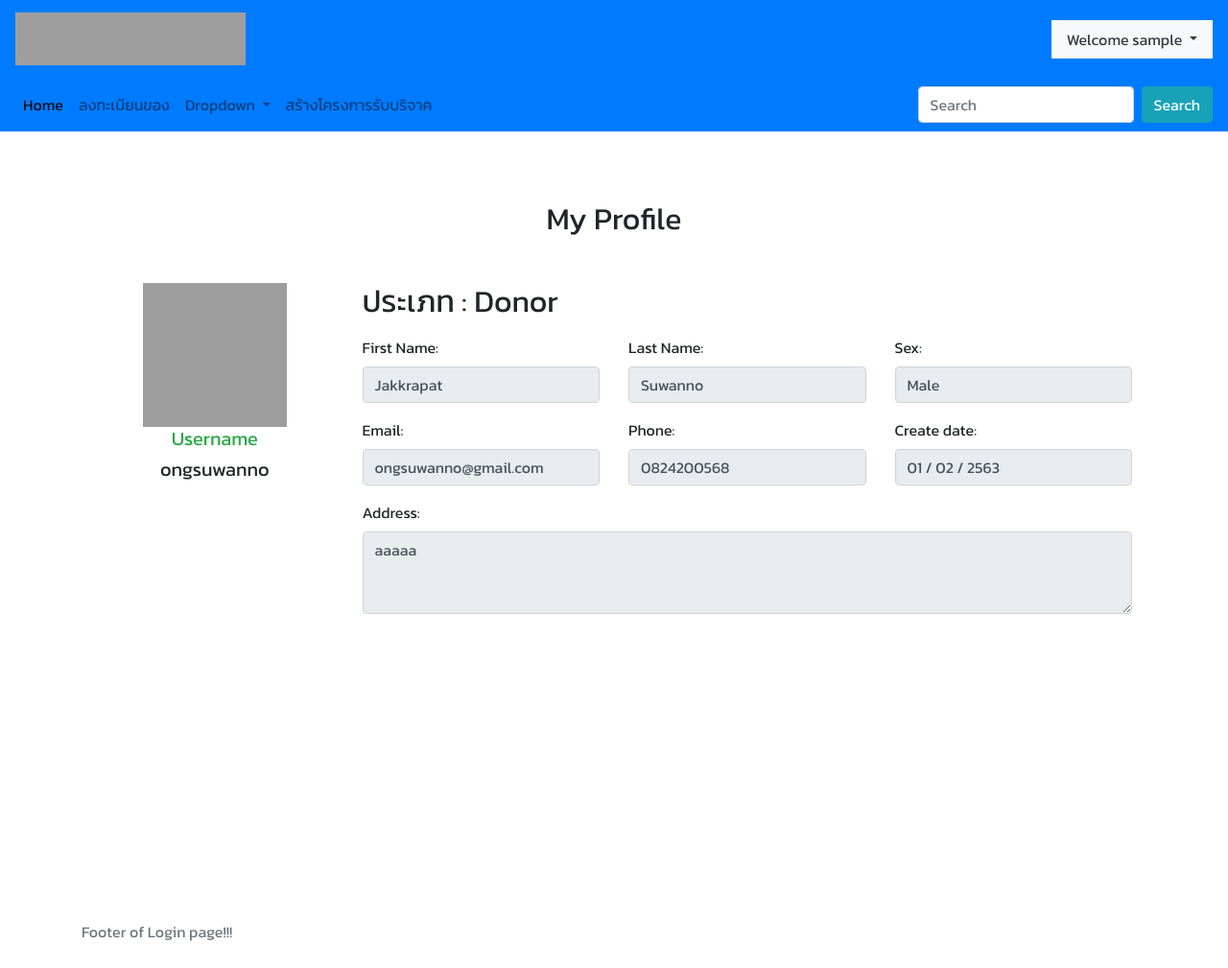
After one commit to sahussawud/InternetOfDonationThings, a Django app: page /profile/ in a window 1280 px wide. The commit adds this page. Shown: the whole page at 96% size. Run offline with Django 3.2, Linux system fonts and the light colour scheme; the visitor is signed in with stand-in values (Sample User, id 1); some libraries are stand-ins or nearby versions; grey boxes are pictures that could not be loaded.

Commit message:
profile page update

```diff
--- a/IODT/attendance/urls.py
+++ b/IODT/attendance/urls.py
@@ -16,6 +16,9 @@ Including another URLconf
 from django.contrib import admin
 from django.urls import include, path
 from register.views import my_login, my_profile
+from django.conf import settings
+from django.contrib.staticfiles.urls import static
+from django.contrib.staticfiles.urls import staticfiles_urlpatterns
 
 urlpatterns = [
     path('admin/', admin.site.urls),
@@ -26,3 +29,6 @@ urlpatterns = [
     path('login/', my_login, name='login'),
     path('profile/', my_profile, name='profile'),
 ]
+
+urlpatterns += staticfiles_urlpatterns()
+urlpatterns += static(settings.MEDIA_URL, document_root=settings.MEDIA_ROOT)
--- /dev/null
+++ b/IODT/register/templates/register/profile.html
@@ -0,0 +1,59 @@
+{% extends "base2.html" %}
+{% load static %}
+{% block content %}
+<div class="container">
+    <div class="text-center mb-5">
+        <h2>My Profile </h2>
+    </div>
+
+    <div class="row" style="height: 10em;">
+        <div class="form-group col-3 text-center">
+            <img src="/media/profiles/9.jpg" alt="profile" height="150" width="150">
+            <h5><label class="text-success">Username</label><br><label> ongsuwanno</label></h5>
+        </div>
+        <div class="col" name="donor">
+            <div class="mb-2">
+                <h2>ประเภท : <label>Donor</label></h2>
+            </div>
+            <div class="row">
+                <div class="form-group col">
+                    <label>First Name:</label><br>
+                    <input type="text" name="first_name" class="form-control" autofocus="" required="" id="first_name" disabled value="Jakkrapat">
+                </div>
+                 <div class="form-group col">
+                    <label>Last Name:</label><br>
+                    <input type="text" name="last_name" class="form-control" autofocus="" required="" id="last_name" disabled value="Suwanno">
+                </div>
+                <div class="form-group col">
+                    <label>Sex:</label><br>
+                    <input type="text" name="sex" class="form-control" autofocus="" required="" id="sex" disabled value="Male">
+                </div>
+            </div>
+            <div class="row">
+                <div class="form-group col">
+                    <label>Email:</label><br>
+                    <input type="text" name="email" class="form-control" autofocus="" required="" id="email" disabled value="ongsuwanno@gmail.com">
+                </div>
+                 <div class="form-group col">
+                    <label>Phone:</label><br>
+                    <input type="text" name="phone" class="form-control" autofocus="" required="" id="phone" disabled value="0824200568">
+                </div>
+                <div class="form-group col">
+                    <label>Create date:</label><br>
+                    <input type="text" name="sex" class="form-control" autofocus="" required="" id="sex" disabled value="01 / 02 / 2563">
+                </div>
+            </div>
+            <div class="form-group">
+                <label>Address:</label><br>
+                <textarea class="form-control" name="address" id="address" rows="3" disabled>aaaaa</textarea>
+            </div>
+        </div>
+    </div>
+</div>
+
+
+{% endblock %}
+
+{% block footer %}
+Footer of Login page!!!
+{% endblock %}
--- a/IODT/register/views.py
+++ b/IODT/register/views.py
@@ -125,6 +125,7 @@ def register2(request):
         return redirect('profile')
     return render(request, 'register/register2.html', context)
 
+@login_required
 def my_profile(request):
     context = {}
     return render(request, 'register/profile.html', context)
--- a/IODT/templates/base2.html
+++ b/IODT/templates/base2.html
@@ -15,13 +15,22 @@
             height: 80px;
         }
 
-        body {
+        html, body {
             font-family: 'Kanit';
+            height: 100%;
+            margin: 0;
+        }
+        .container {
+            min-height: 100%;
+            margin-bottom: -50px;
         }
 
         .file {
             visibility: hidden;
             position: absolute;
+        }
+        .footer {
+            height: 50px;
         }
     </style>
 
```
